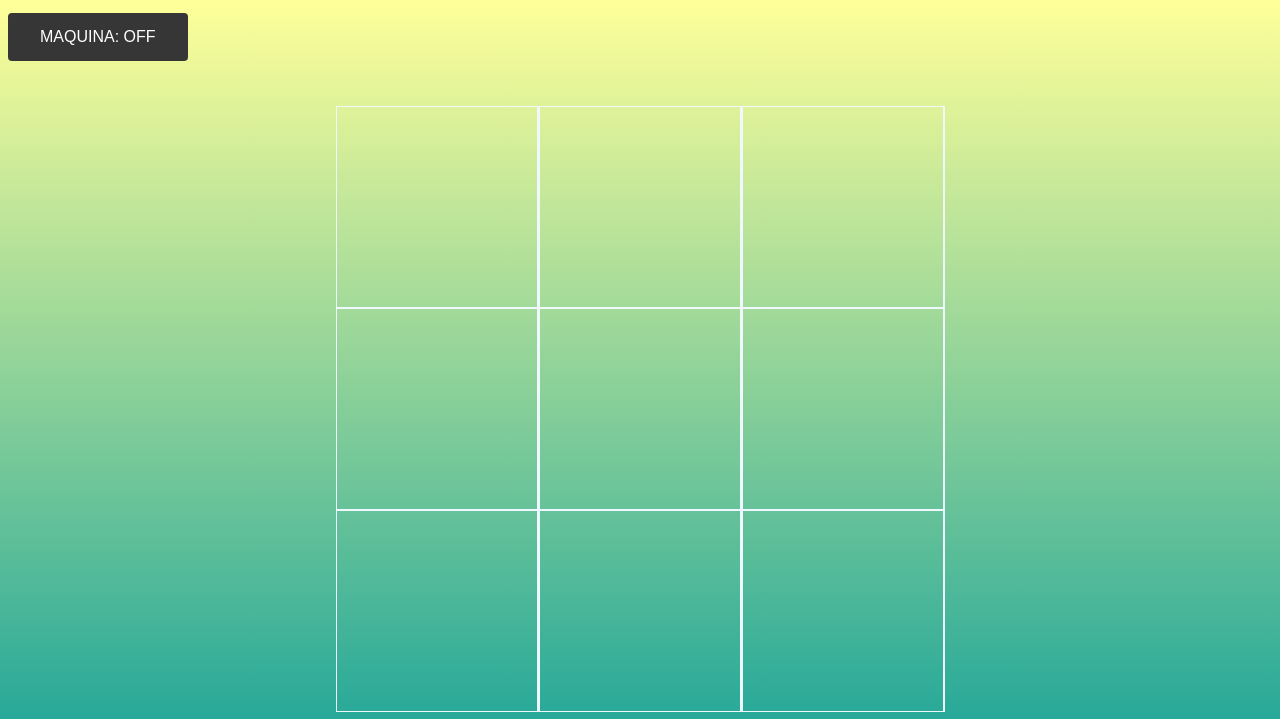
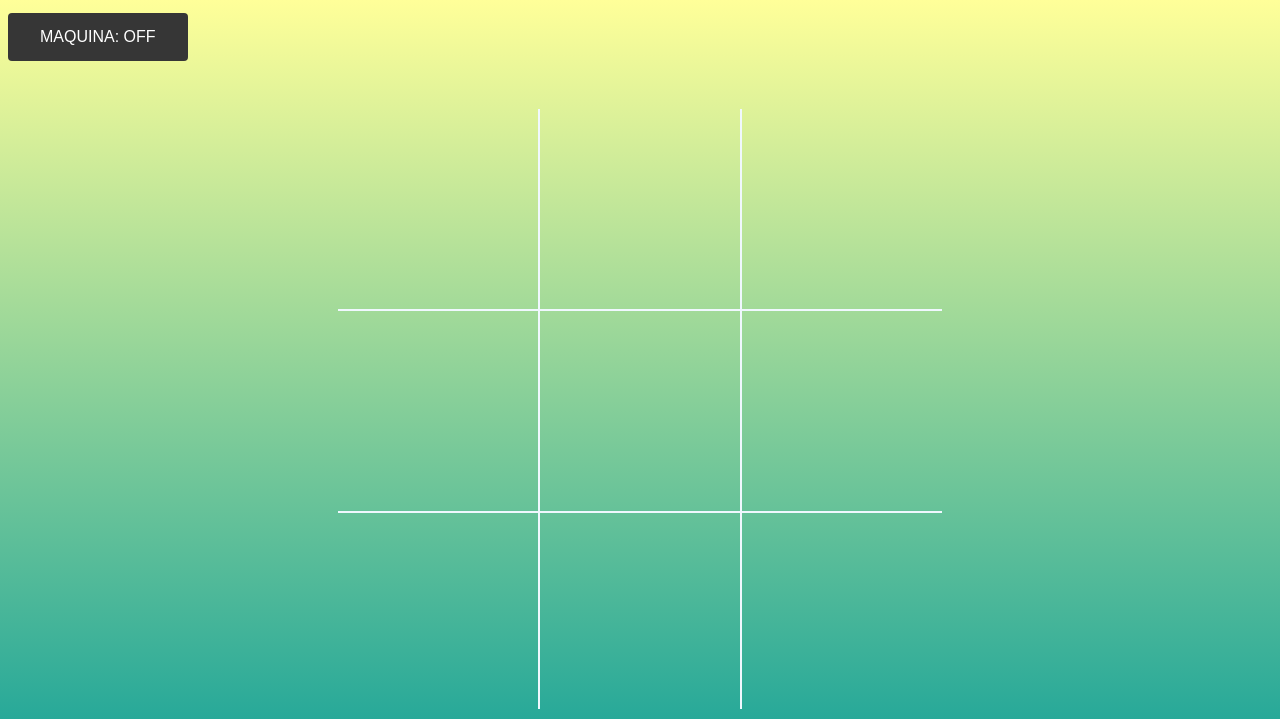
Before and after one commit to joonasmartinez/jogo-da-velha, a plain HTML site: page index.html in a window 1280 px wide. Shown: the top 719 px of the page. Drawn offline with Linux system fonts and the light colour scheme.

Commit message:
Refatored style row

```diff
--- a/estilo.css
+++ b/estilo.css
@@ -23,14 +23,34 @@ body{
 
 .linha{
     height:200px;
-    border-bottom:solid 1px;
-    border-top: solid 1px;
+    border-color:aliceblue;
+}
+
+#casa1, #casa4, #casa7{
+    border-right: solid 0px;
+    border-color:aliceblue;
+}
+
+#casa2, #casa5, #casa8{
+    border-left: solid 2px;
+    border-right: solid 2px;
+    border-color:aliceblue;
+}
+
+#casa3, #casa6, #casa9{
+    border-left: solid 0px;
+    border-color:aliceblue;
+}
+
+#casa4, #casa5, #casa6{
+    border-top: solid 2px;
+    border-bottom: solid 2px;
     border-color:aliceblue;
 }
 
 .casa{
 
-    border-left: solid 1px;
+    border-left: solid 0px;
     display: flex;
     font-size: 100px;
     justify-content: center;
@@ -38,7 +58,7 @@ body{
     text-align: center;
     width:200px;
     height:100%;
-    border-right:solid 2px;
+    border-right:solid 0px;
     float:left;
     border-color:aliceblue;
     cursor:pointer;
--- a/index.html
+++ b/index.html
@@ -9,19 +9,19 @@
 
         <div id="jogo">
             <div class="linha">
-                <div class="casa" id="1"></div>
-                <div class="casa" id="2"></div>
-                <div class="casa" id="3"></div>
+                <div class="casa" id="casa1"></div>
+                <div class="casa" id="casa2"></div>
+                <div class="casa" id="casa3"></div>
             </div>
             <div class="linha">
-                <div class="casa" id="4"></div>
-                <div class="casa" id="5"></div>
-                <div class="casa" id="6"></div>
+                <div class="casa" id="casa4"></div>
+                <div class="casa" id="casa5"></div>
+                <div class="casa" id="casa6"></div>
             </div>
             <div class="linha">
-                <div class="casa" id="7"></div>
-                <div class="casa" id="8"></div>
-                <div class="casa" id="9"></div>
+                <div class="casa" id="casa7"></div>
+                <div class="casa" id="casa8"></div>
+                <div class="casa" id="casa9"></div>
             </div>
             <div id="resultado">JOGO DA VELHA</div>
             <button id="button" hidden>RESTART</button>
```
